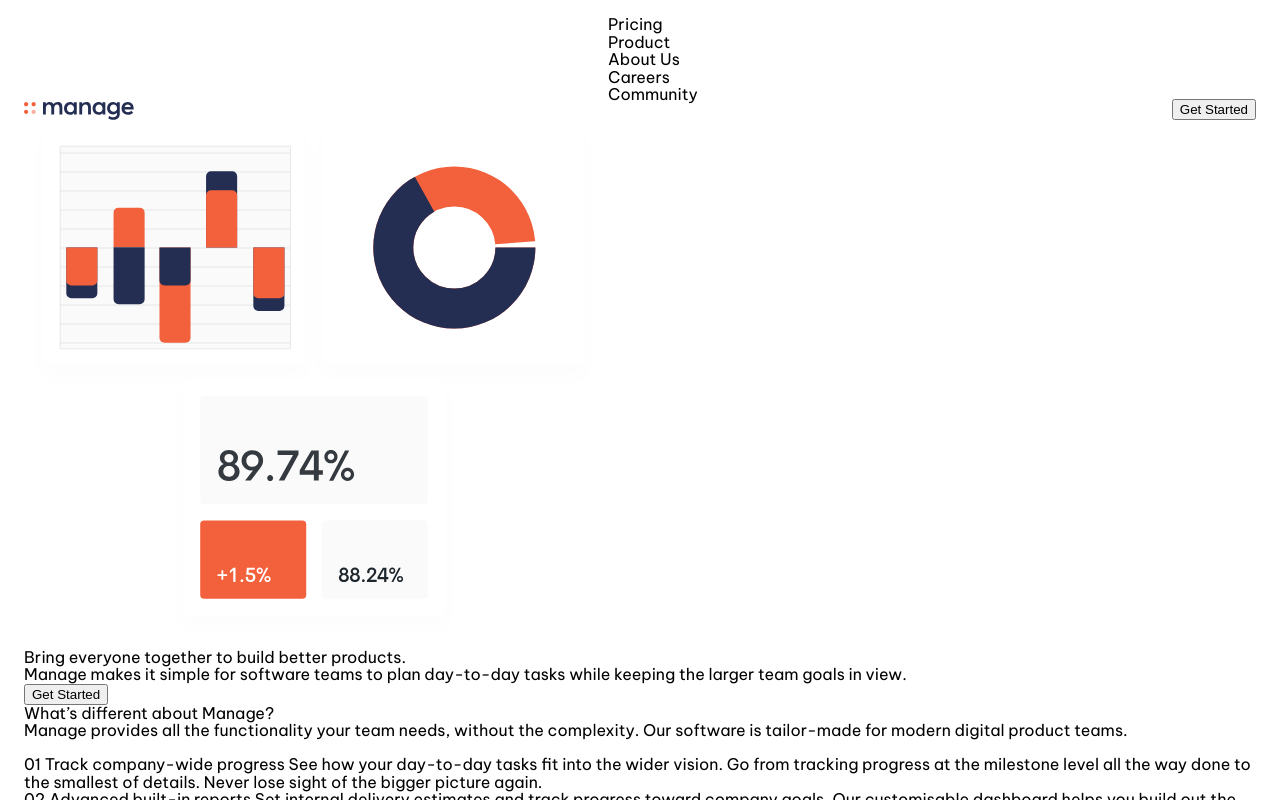
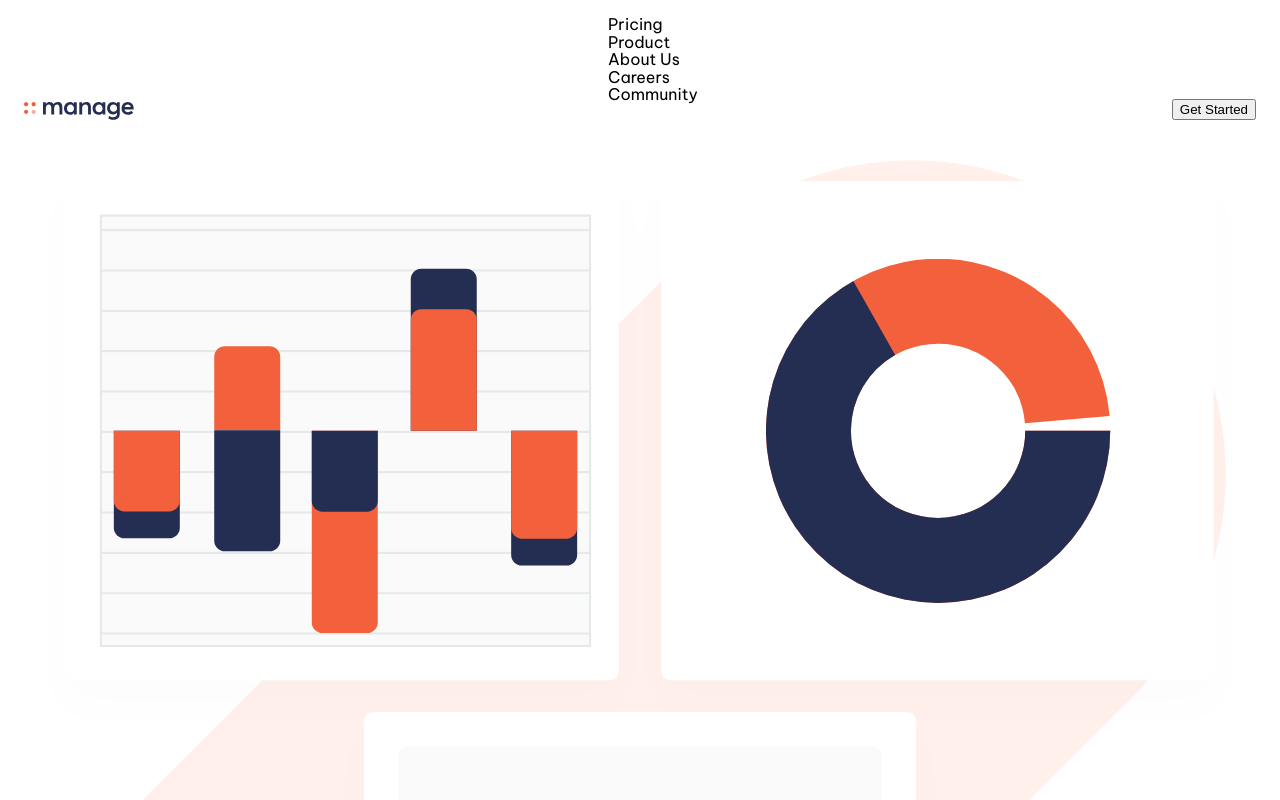
Before and after one commit to kingwell47/fem-manage-landing-page, a React (Create React App) app: page / in a window 1280 px wide. Shown: the top 800 px of the page. Built offline with nearby package versions, Linux system fonts and the light colour scheme.

Commit message:
modified hero section css

```diff
--- a/src/components/AppNavBar/Navbar.jsx
+++ b/src/components/AppNavBar/Navbar.jsx
@@ -19,7 +19,7 @@
       <img src={manageLogo} alt="Manage" className="navbar__logo" />
       {mobileMenuOpen && (
         <>
-          <div className="overlay hide-for-desktop" />
+          <div className="navbar__overlay hide-for-desktop" />
           <MobileMenu />
         </>
       )}
--- a/src/components/AppNavBar/Navbar.scss
+++ b/src/components/AppNavBar/Navbar.scss
@@ -52,7 +52,7 @@
     }
   }
 
-  .overlay {
+  &__overlay {
     position: absolute;
     left: fnc.rem(-24);
     top: 0;
--- a/src/components/Hero/Hero.scss
+++ b/src/components/Hero/Hero.scss
@@ -1 +1,24 @@
 @use "../../functions" as fnc;
+
+.hero_section {
+  margin-top: fnc.rem(40);
+
+  background-image: url(../../images/bg-tablet-pattern.svg);
+  background-position: center;
+  background-repeat: no-repeat;
+  background-size: contain;
+  &__image {
+    display: block;
+    width: 100%;
+    height: auto;
+  }
+
+  &__heading {
+  }
+
+  &__text {
+  }
+
+  &__cta {
+  }
+}
```
